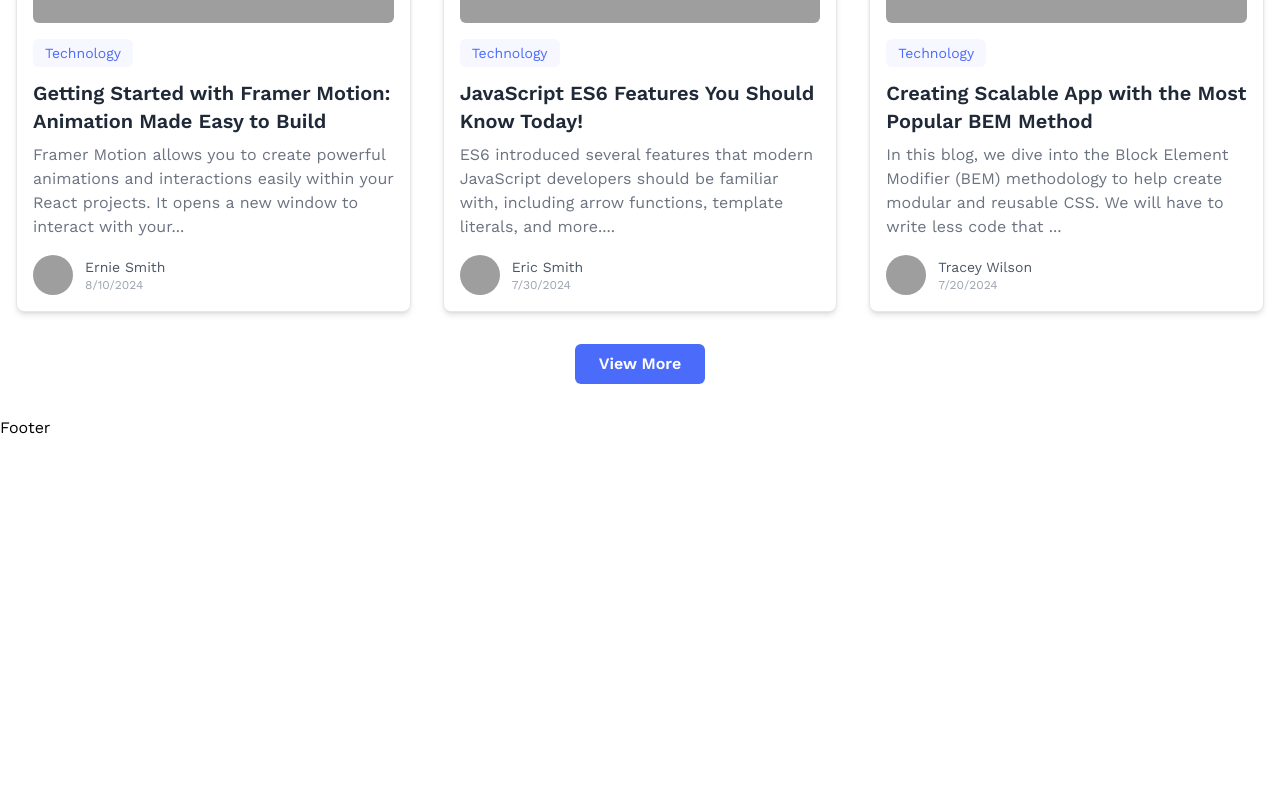
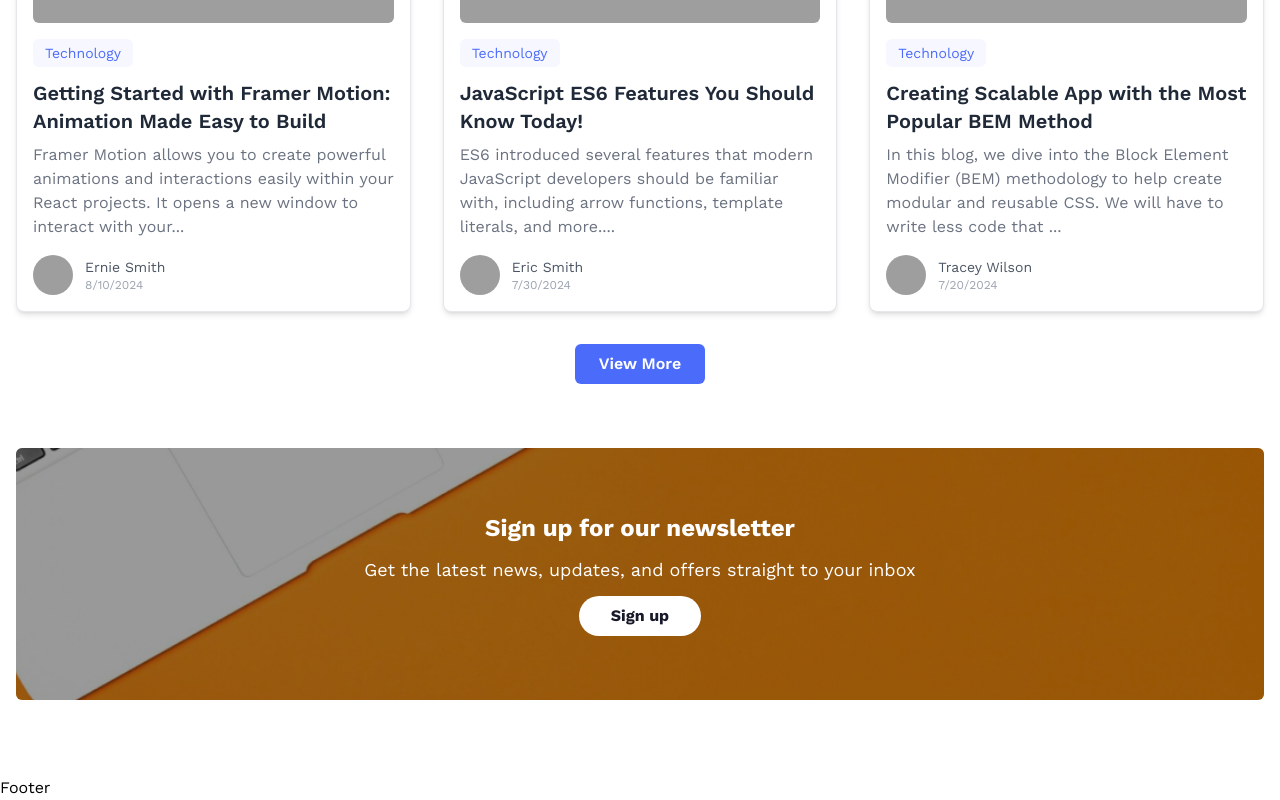
Before and after one commit to HossainRafi/MetaBlog, a React (Vite) app in the folder client/: page / in a window 1280 px wide. Shown: the part 1458-2258 px from the top of the page. Before the commit the page ends 1898 px from the top, so only its background shows below. Built offline with nearby package versions, Linux system fonts and the light colour scheme; grey boxes are pictures that could not be loaded.

Commit message:
newsletter done

```diff
--- a/client/src/pages/home/Home.jsx
+++ b/client/src/pages/home/Home.jsx
@@ -1,12 +1,14 @@
 import React from "react";
 import Banner from "../../components/Banner";
 import BlogList from "../blogs/BlogList";
+import NewsLetter from "./NewsLetter";
 
 const Home = () => {
   return (
     <section className="container max-w-7xl mx-auto px-4 py-3">
       <Banner />
       <BlogList />
+      <NewsLetter />
     </section>
   );
 };
--- /dev/null
+++ b/client/src/pages/home/NewsLetter.jsx
@@ -0,0 +1,26 @@
+import newsLetterImg from "../../assets/news-letter.png";
+
+const NewsLetter = () => {
+  return (
+    <div
+      className="my-16 bg-no-repeat bg-cover bg-center rounded-md "
+      style={{ backgroundImage: `url(${newsLetterImg})` }}
+    >
+      <div className="py-12 bg-black/40 rounded-md h-full flex items-center justify-center text-center">
+        <div className="space-y-3 p-4">
+          <h2 className="text-2xl font-bold text-white">
+            Sign up for our newsletter
+          </h2>
+          <p className="text-lg text-white">
+            Get the latest news, updates, and offers straight to your inbox
+          </p>
+          <button className="bg-white hover:bg-secondary hover:text-white text-primary font-bold py-2 px-8 rounded-full">
+            Sign up
+          </button>
+        </div>
+      </div>
+    </div>
+  );
+};
+
+export default NewsLetter;
```
